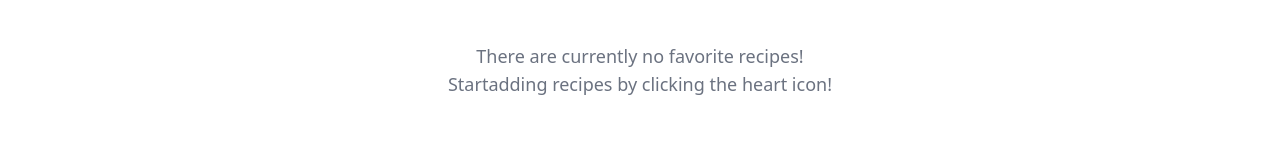
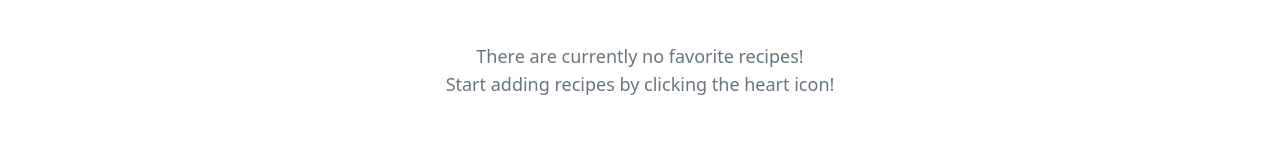
Before and after one commit to bryanlopezleiva/CPSC_349-Final-Project, a React (Create React App) app: page /favorites in a window 1280 px wide. Shown: the part 154-314 px from the top of the page. Built offline with nearby package versions, Linux system fonts and the light colour scheme.

Commit message:
Fixed a few typos

```diff
--- a/src/pages/Favorites/Favorites.js
+++ b/src/pages/Favorites/Favorites.js
@@ -18,7 +18,7 @@ export default function Favorites() {
           </p>
           <p className="text-gray-500 text-lg">
             {" "}
-            Startadding recipes by clicking the heart icon!{" "}
+            Start adding recipes by clicking the heart icon!{" "}
           </p>
         </div>
       ) : (
```
